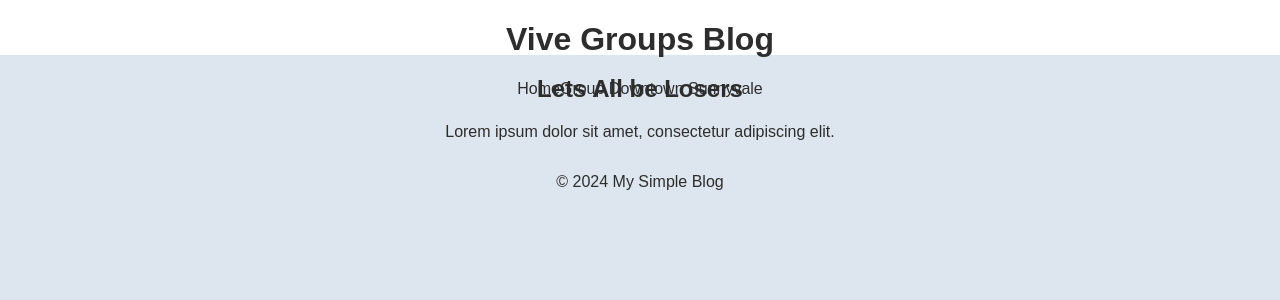
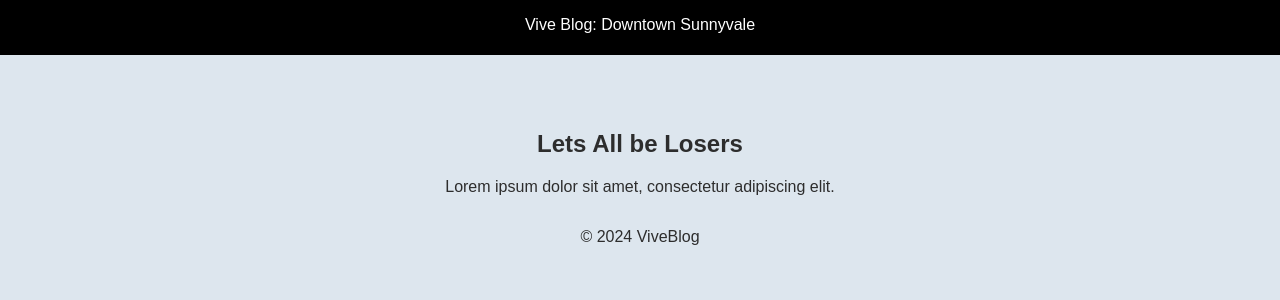
Before and after one commit to alejandrochang/viveblogmtv, a React (Create React App) app: page /post/1 in a window 1280 px wide. Shown: the top 300 px of the page. Built offline with nearby package versions, Linux system fonts and the light colour scheme.

Commit message:
fix(vb): vive blog css nav

```diff
--- a/src/App.css
+++ b/src/App.css
@@ -61,5 +61,7 @@ header {
   width: 100%;
   height: 55px;
   position: relative;
-  background-color: #ffffff;
+  background-color: #000000;
+  margin-bottom: 55px;
+  color: #ffffff;
 }
--- a/src/components/Footer.tsx
+++ b/src/components/Footer.tsx
@@ -2,7 +2,7 @@ import React from 'react';
 
 const Footer: React.FC = () => (
   <footer>
-    <p>© 2024 My Simple Blog</p>
+    <p>© 2024 ViveBlog</p>
   </footer>
 );
 
--- a/src/components/Header.tsx
+++ b/src/components/Header.tsx
@@ -1,11 +1,8 @@
-// src/components/Header.tsx
-
 import React from 'react';
 
 const Header: React.FC = () => (
   <header>
-    <h1>Vive Groups Blog</h1>
-    <p>HomeGroup Downtown Sunnyvale</p>
+    <p>Vive Blog: Downtown Sunnyvale</p>
     <nav>
       {/* Navigation links */}
     </nav>
```
